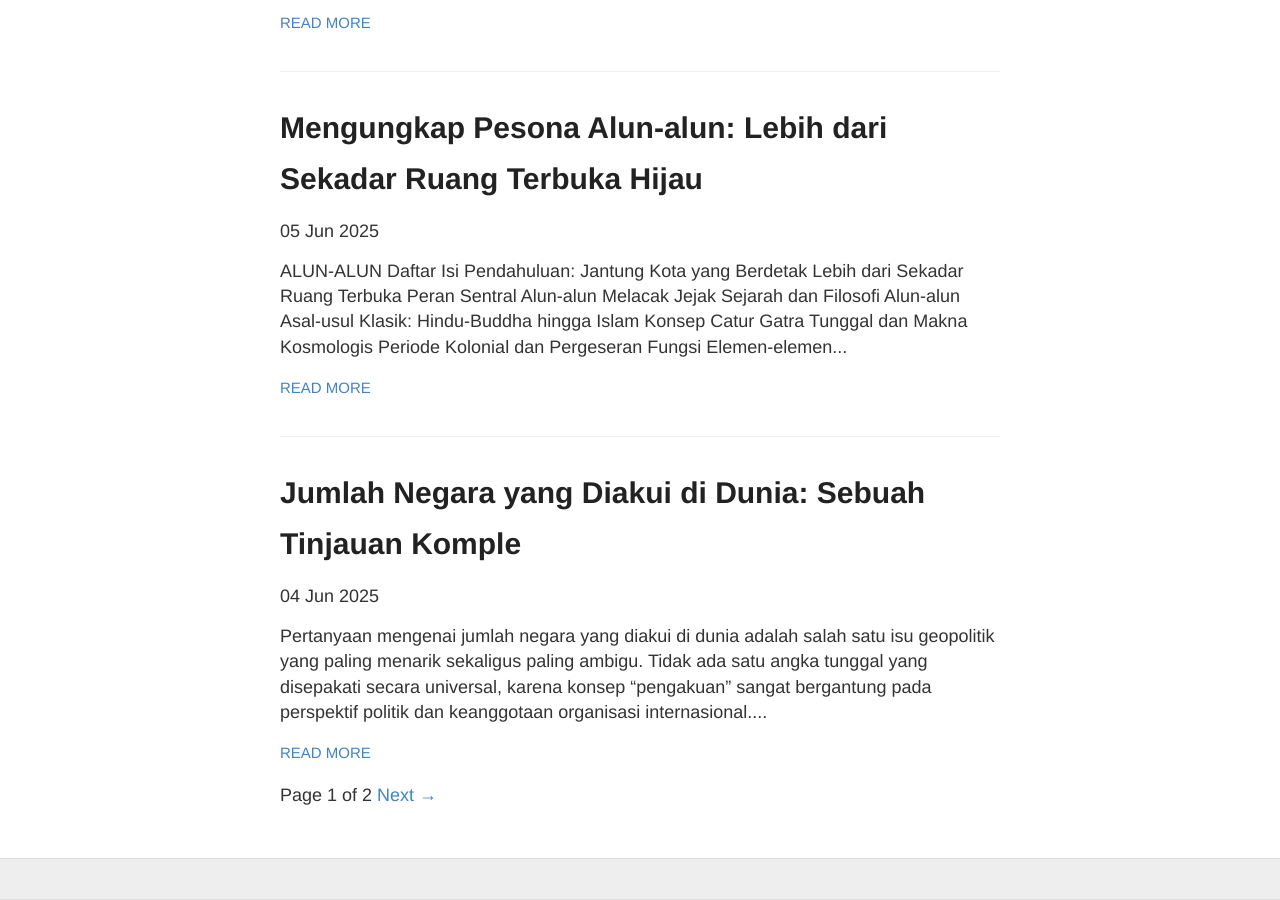
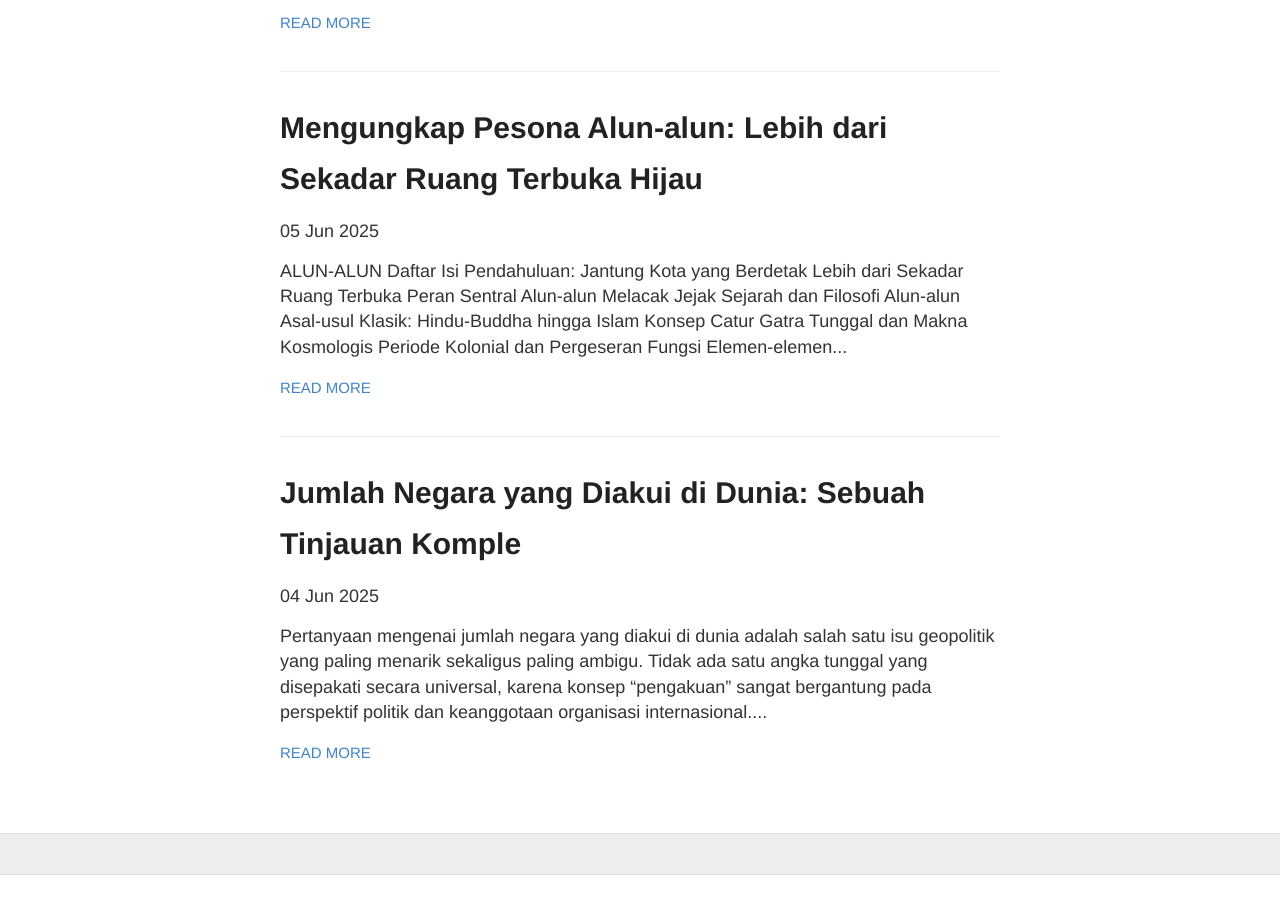
Before and after one commit to uqnq/cinta, a Jekyll site: the page built from index.html, in a window 1280 px wide and 900 px high, scrolled down 1910 px. Built offline with Jekyll 4.4.1, drawn with Linux system fonts in a browser that asks for light colours; the list of posts is cut into pages by our own code; after the commit the page ends 2785 px from its top, so only the background shows below that.

Commit message:
Update index.html

```diff
--- a/index.html
+++ b/index.html
@@ -21,15 +21,3 @@ layout: default
   </div>
   {% endfor %}
 </div>
-
-<div class="pagination">
-  {% if paginator.previous_page %}
-    <a href="{{ paginator.previous_page_path }}" class="previous">← Previous</a>
-  {% endif %}
-
-  <span class="page-number">Page {{ paginator.page }} of {{ paginator.total_pages }}</span>
-
-  {% if paginator.next_page %}
-    <a href="{{ paginator.next_page_path }}" class="next">Next →</a>
-  {% endif %}
-</div>
```
